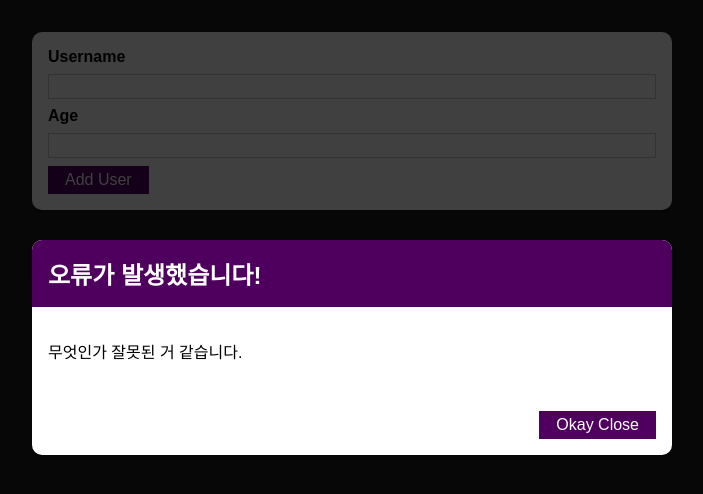
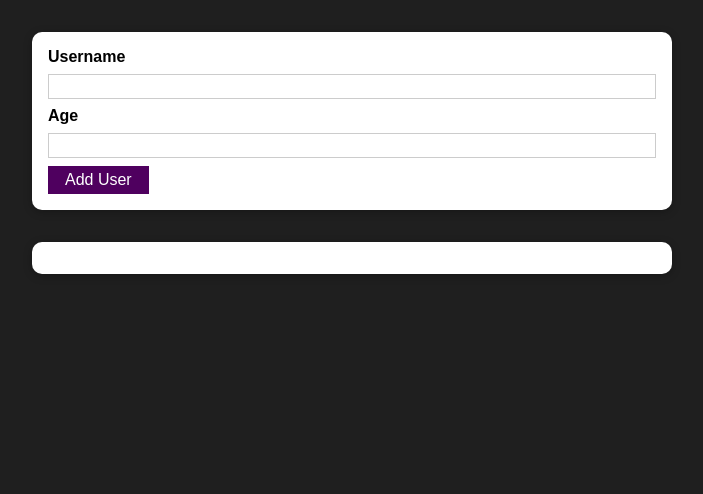
Before and after one commit to jeongsangtae/react-complete-training-first-practice-project, a React (Create React App) app: page / in a window 1280 px wide. Shown: the top 494 px of the page, without its empty margins (288-991 px from the left). Built offline with nearby package versions, Linux system fonts and the light colour scheme.

Commit message:
React Complete Training First Practice Project - error title, error message passing & button, backdrop click modal close

```diff
--- a/src/components/UI/ErrorModal.js
+++ b/src/components/UI/ErrorModal.js
@@ -7,7 +7,7 @@ import styles from "./ErrorModal.module.css";
 const ErrorModal = (props) => {
   return (
     <div>
-      <div className={styles.backdrop} />
+      <div className={styles.backdrop} onClick={props.onConfirm} />
       <Card className={styles.modal}>
         <header className={styles.header}>
           <h2>{props.title}</h2>
@@ -16,7 +16,7 @@ const ErrorModal = (props) => {
           <p>{props.message}</p>
         </div>
         <footer className={styles.actions}>
-          <Button>Okay Close</Button>
+          <Button onClick={props.onConfirm}>Okay Close</Button>
         </footer>
       </Card>
     </div>
--- a/src/components/Users/AddUser.js
+++ b/src/components/Users/AddUser.js
@@ -8,15 +8,24 @@ import styles from "./AddUser.module.css";
 const AddUser = (props) => {
   const [enteredUsername, setEnteredUsername] = useState("");
   const [enteredAge, setEnteredAge] = useState("");
+  const [error, setError] = useState();
 
   const addUserHandler = (event) => {
     event.preventDefault();
     if (enteredUsername.trim().length === 0 || enteredAge.trim().length === 0) {
+      setError({
+        title: "입력 값이 비어있습니다.",
+        message: "이름과 나이를 비어있지 않게 입력해 주세요.",
+      });
       return;
     }
 
     // 단항 덧셈 연산자를 사용해 변수를 강제로 숫자로 변환
     if (+enteredAge < 1) {
+      setError({
+        title: "나이 입력이 잘못되었습니다.",
+        message: "나이는 0 이상을 입력해 주세요.",
+      });
       return;
     }
 
@@ -54,12 +63,19 @@ const AddUser = (props) => {
     setEnteredAge(event.target.value);
   };
 
+  const errorHandler = () => {
+    setError(null);
+  };
+
   return (
     <div>
-      <ErrorModal
-        title="오류가 발생했습니다!"
-        message="무엇인가 잘못된 거 같습니다."
-      />
+      {error && (
+        <ErrorModal
+          title={error.title}
+          message={error.message}
+          onConfirm={errorHandler}
+        />
+      )}
       <Card className={styles.input}>
         <form onSubmit={addUserHandler}>
           <label htmlFor="username">Username</label>
```
